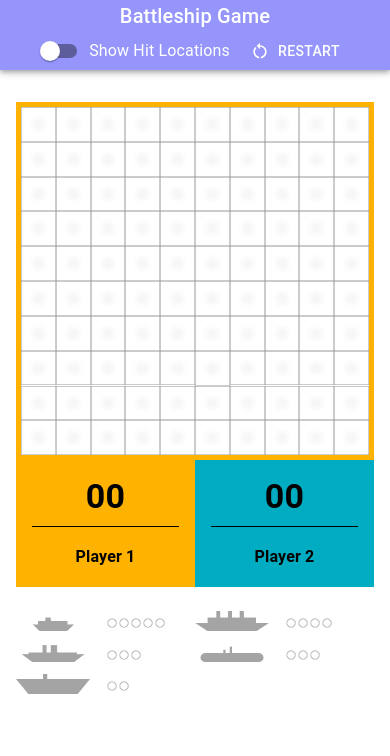
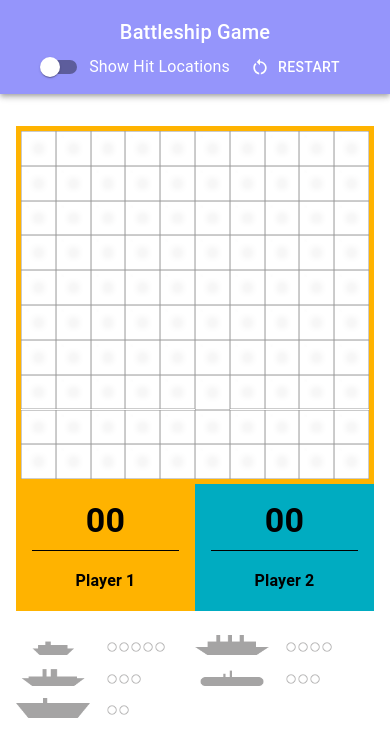
Before and after one commit to AhamedR/battleship, a React app: page / in a window 390 px wide. Shown: the top 756 px of the page. Built offline with nearby package versions, Linux system fonts and the light colour scheme; the HTML template or start-up script is replaced by a standard one.

Commit message:
feat: Add top bottom padding to navbar on mobile

```diff
--- a/src/components/organisms/NavBar.tsx
+++ b/src/components/organisms/NavBar.tsx
@@ -16,7 +16,7 @@ const Navbar: React.FC = () => {
   return (
     <AppBar position="static" sx={{ backgroundColor: "#9595fb " }}>
       <Toolbar>
-        <Grid container direction={{ xs: "column", sm: "row" }} alignItems="center">
+        <Grid container direction={{ xs: "column", sm: "row" }} pt={{ xs: 2, sm: 0 }} pb={{ xs: 1, sm: 0 }} alignItems="center">
           <Grid item xs={12} sm={4}>
             <Typography variant="h6">Battleship Game</Typography>
           </Grid>
--- a/src/contexts/GameContext.tsx
+++ b/src/contexts/GameContext.tsx
@@ -173,7 +173,6 @@ export const GameProvider: React.FC<{ children: ReactNode }> = ({ children }) =>
   const restartGame = () => {
     setBoard([...initialBoard.map((row) => [...row])]);
     setShips(JSON.parse(JSON.stringify(initialShips)));
-    setUser({ ...initialUser });
     setTotalShipCells(calculateTotalShipCells(initialShips));
   };
 
```
